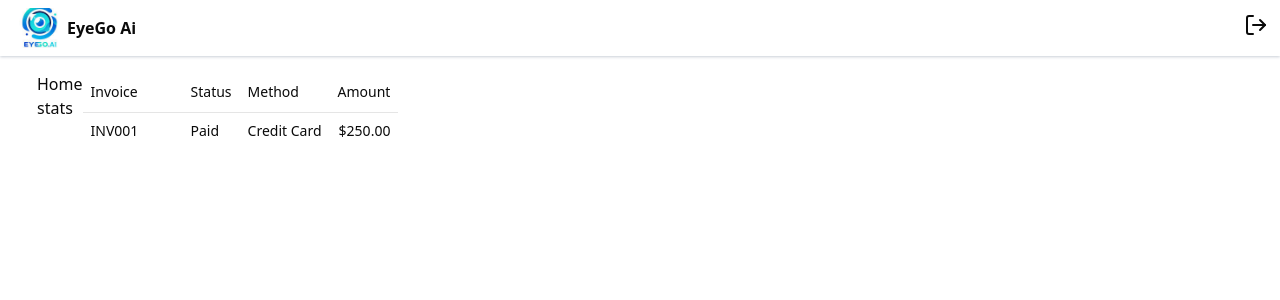
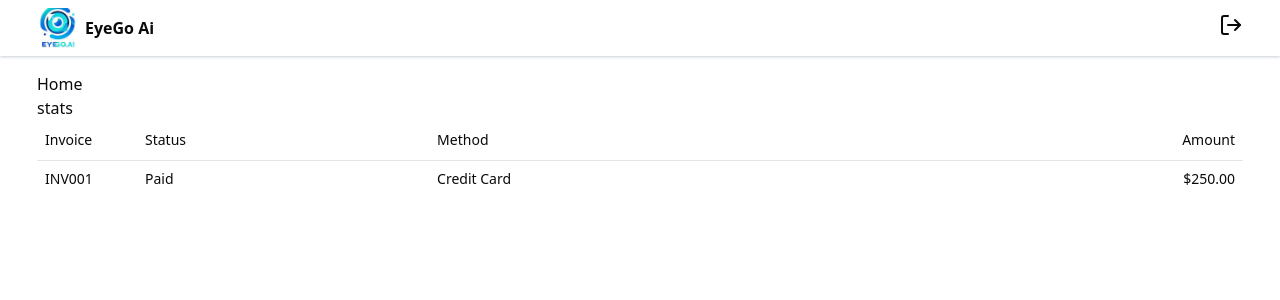
Before and after one commit to Abdelrhman143/eyego_task, a Next.js app: page /dashboard in a window 1280 px wide. Shown: the top 300 px of the page. Built offline with nearby package versions, Linux system fonts and the light colour scheme.

Commit message:
fix style issue in header

```diff
--- a/app/_components/Header.js
+++ b/app/_components/Header.js
@@ -4,16 +4,18 @@ import Image from "next/image";
 
 export default function Header() {
   return (
-    <header className="py-2 shadow-sm shadow-gray-300 mb-4 flex items-center">
-      <div className="container flex items-center gap-2">
+    <header className="py-2 shadow-sm shadow-gray-300 mb-4">
+      <div className="container flex items-center justify-between">
+        <div className="flex items-center gap-2">
           <Image src={logo} alt="logo" className="w-10 h-10 rounded" />
           <h1 className="font-bold">EyeGo Ai</h1>
         </div>
-      <div className="mr-3">
+        <div>
           <button>
             <LogOut />
           </button>
         </div>
+      </div>
     </header>
   );
 }
--- a/app/dashboard/layout.js
+++ b/app/dashboard/layout.js
@@ -2,7 +2,7 @@ import Sidebar from "../_components/Sidebar";
 
 export default function Layout({ children }) {
   return (
-    <div className="flex">
+    <div className="">
       <Sidebar />
       <main>{children}</main>
     </div>
```
Lines whose indentation alone changed are shown as unchanged.
